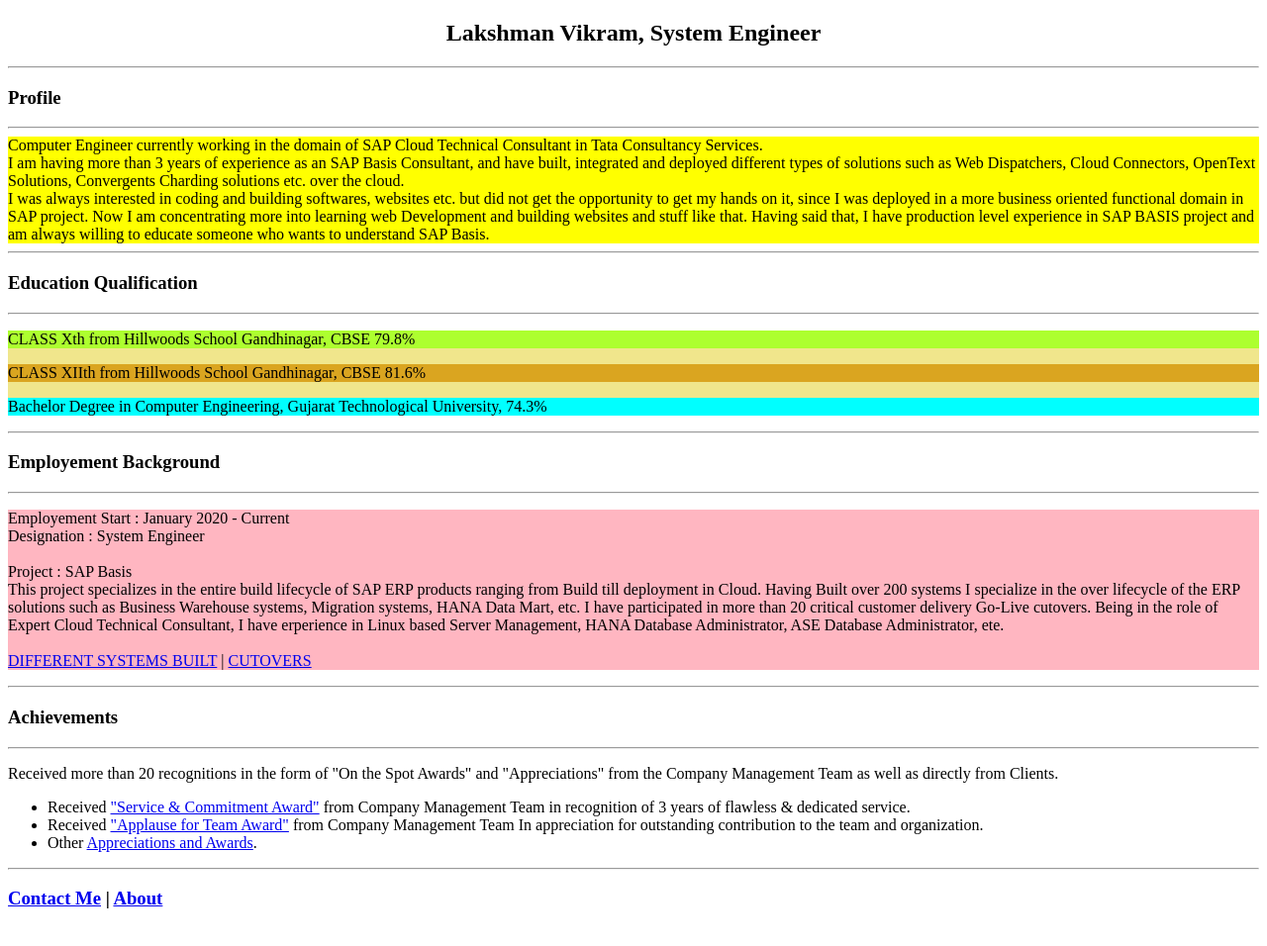
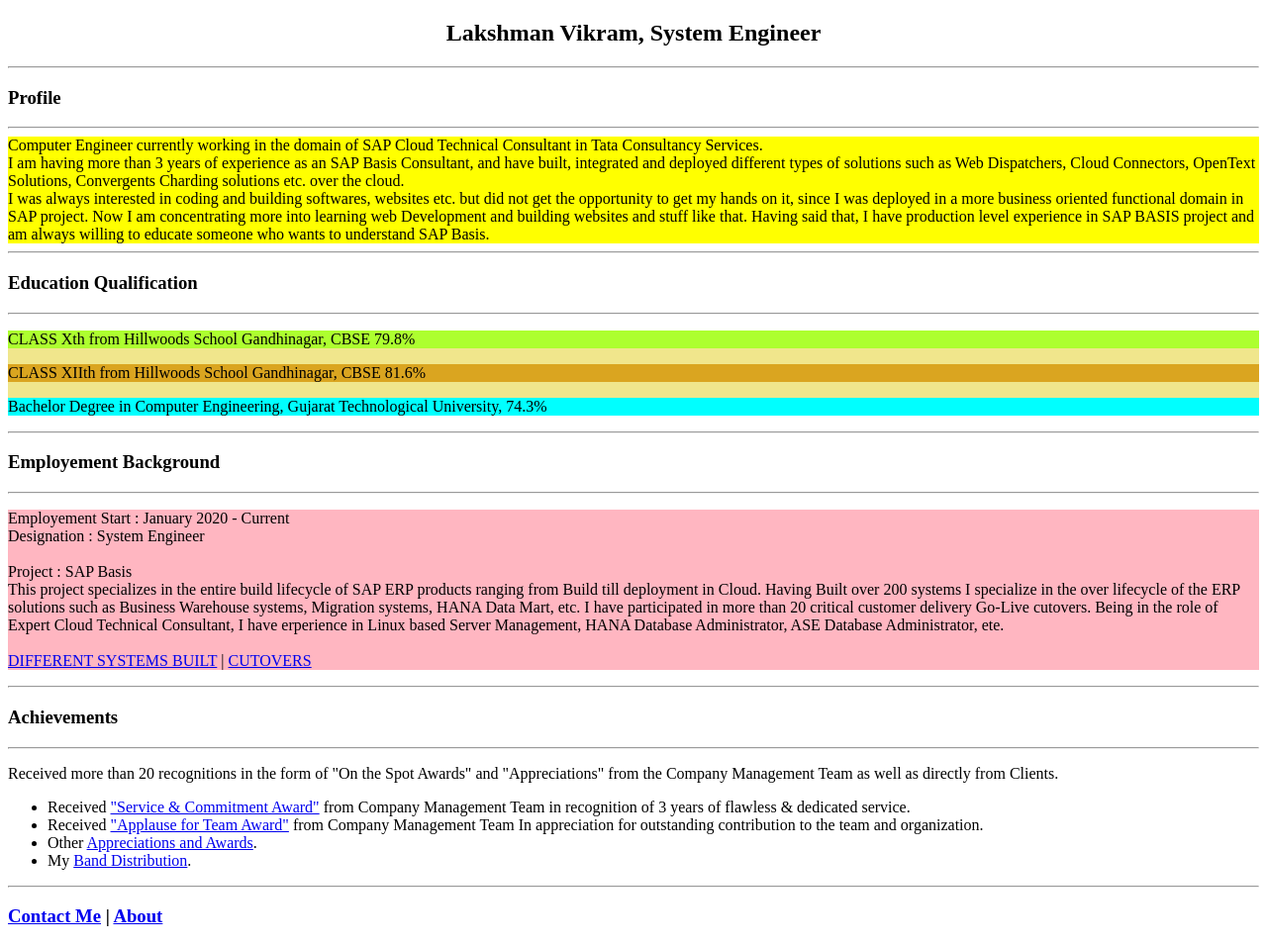
Before and after one commit to lakshmanvikram/My-Resume, a plain HTML site: page index.html in a window 1280 px wide. Shown: the whole page at 99% size. Drawn offline with Linux system fonts and the light colour scheme.

Commit message:
Add files via upload
Added Band Distribution from my previous Employee into the Resume Landing Page.

```diff
--- a/index.html
+++ b/index.html
@@ -52,6 +52,7 @@
             <li>Received <a href="./assets/WorkProject/Service_&_Commitment__Award.pdf">"Service & Commitment Award"</a> from Company Management Team in recognition of 3 years of flawless & dedicated service.</li>
             <li>Received <a href="./assets/WorkProject/Applause_for_Team_Award.pdf">"Applause for Team Award"</a> from Company Management Team In appreciation for outstanding contribution to the team and organization.</li>
             <li>Other <a href="./assets/WorkProject/TCS_Awards.pdf">Appreciations and Awards</a>.</li>
+            <li>My <a href="./assets/WorkProject/Band Distribution.pdf">Band Distribution</a>.</li>
         </ul>
     </div>
     <hr/>
```
